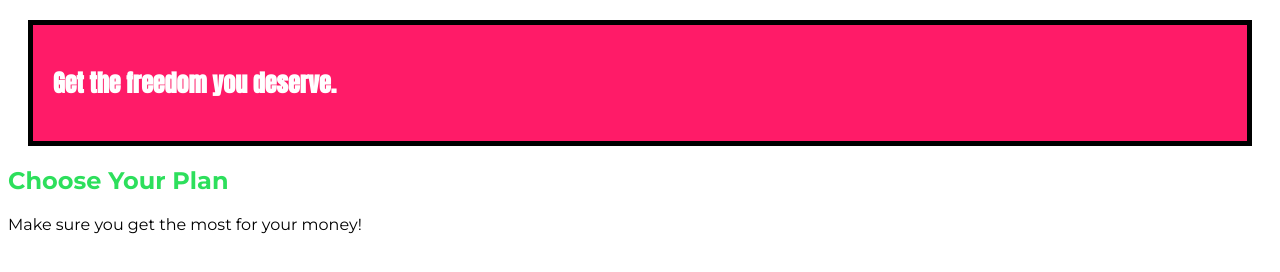
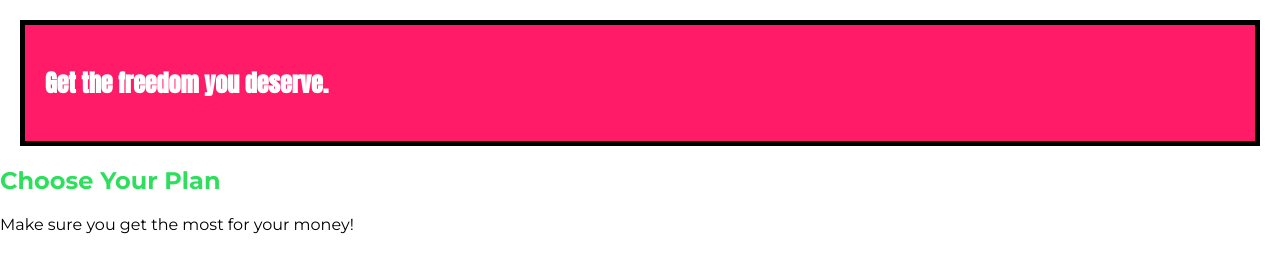
Before and after one commit to OpusMangus/CSSAcademindProject, a plain HTML site: page Source/index.html in a window 1280 px wide. Drawn offline with Linux system fonts and the light colour scheme.

Commit message:
product-overview correction in main.css. - Done 26/01

```diff
--- a/Source/main.css
+++ b/Source/main.css
@@ -1,11 +1,14 @@
 body {
   font-family: "Montserrat", sans-serif;
+  margin: 0;
 }
 
 #product-overview {
   background-color: #ff1b68;
   padding: 20px;
-  border: 5px black solid;
+  border-width: 5px;
+  border-style: solid;
+  border-color: black;
   margin: 20px;
 }
 
```
